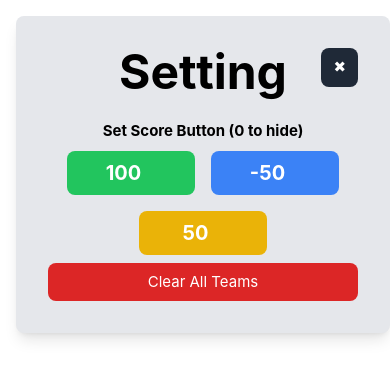
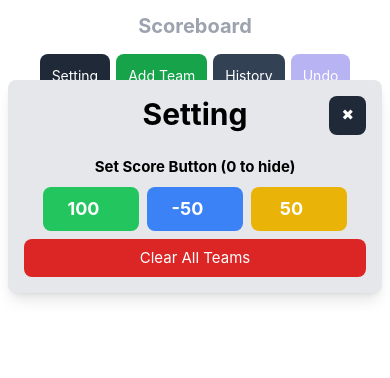
Before and after one commit to mrtalhim/cerdas-cermat-scoreboard, a Vue app: page / in a window 390 px wide. Shown: the top 378 px of the page. Built offline with nearby package versions, Linux system fonts and the light colour scheme.

Commit message:
responsive layout: mobile-first grid, portrait stacking, safe-area touch targets

```diff
--- a/src/components/Scoreboard.vue
+++ b/src/components/Scoreboard.vue
@@ -1,26 +1,26 @@
 <template>
-  <div :class="['flex flex-col items-center mx-auto text-center p-4 gap-2 min-h-screen relative', backgroundColorClass]">
+  <div :class="['flex flex-col items-center mx-auto text-center p-2 portrait:p-2 sm:p-4 gap-1.5 portrait:gap-1.5 sm:gap-2 min-h-screen min-h-dvh relative w-full max-w-7xl overflow-x-clip pb-[max(0.5rem,env(safe-area-inset-bottom))]', backgroundColorClass]">
     <input
       v-model="title"
       placeholder="Scoreboard"
       aria-label="Scoreboard title"
-      class="w-full font-bold text-4xl text-center text-pretty bg-transparent"
+      class="w-full font-bold text-xl portrait:text-xl sm:text-3xl lg:text-4xl text-center text-pretty bg-transparent px-2 py-1"
     />
 
     <!-- Toolbar -->
-    <div class="flex flex-row flex-wrap gap-2 items-center justify-center m-2">
-      <button @click="togglePanel" class="bg-gray-800 text-white px-4 py-2 rounded-lg">
+    <div class="flex flex-row flex-wrap gap-1.5 portrait:gap-1.5 sm:gap-2 items-center justify-center m-1 sm:m-2 w-full max-w-4xl px-1">
+      <button @click="togglePanel" class="bg-gray-800 text-white text-sm sm:text-base px-3 sm:px-4 py-2 rounded-lg touch-manipulation portrait:min-h-[2.75rem]">
         Setting
       </button>
       <button
         @click="addTeam"
-        class="bg-green-600 text-white px-4 py-2 rounded-lg transition-all duration-100 hover:scale-105 active:scale-105"
+        class="bg-green-600 text-white text-sm sm:text-base px-3 sm:px-4 py-2 rounded-lg transition-all duration-100 hover:scale-105 active:scale-105 touch-manipulation portrait:min-h-[2.75rem]"
       >
         Add Team
       </button>
       <button
         @click="toggleHistory"
-        class="bg-slate-700 text-white px-4 py-2 rounded-lg relative"
+        class="bg-slate-700 text-white text-sm sm:text-base px-3 sm:px-4 py-2 rounded-lg relative touch-manipulation portrait:min-h-[2.75rem]"
         aria-label="Toggle score history"
       >
         History
@@ -35,7 +35,7 @@
         @click="undo"
         :disabled="!canUndo"
         title="Undo last change (Ctrl+Z)"
-        class="bg-indigo-600 text-white px-4 py-2 rounded-lg disabled:opacity-40 disabled:cursor-not-allowed"
+        class="bg-indigo-600 text-white text-sm sm:text-base px-3 sm:px-4 py-2 rounded-lg disabled:opacity-40 disabled:cursor-not-allowed touch-manipulation portrait:min-h-[2.75rem]"
       >
         Undo
       </button>
@@ -43,7 +43,7 @@
         @click="redo"
         :disabled="!canRedo"
         title="Redo (Ctrl+Shift+Z)"
-        class="bg-indigo-400 text-white px-4 py-2 rounded-lg disabled:opacity-40 disabled:cursor-not-allowed"
+        class="bg-indigo-400 text-white text-sm sm:text-base px-3 sm:px-4 py-2 rounded-lg disabled:opacity-40 disabled:cursor-not-allowed touch-manipulation portrait:min-h-[2.75rem]"
       >
         Redo
       </button>
@@ -51,11 +51,11 @@
         @click="celebrateWinner"
         :disabled="teams.length === 0"
         title="Celebrate current leader"
-        class="bg-amber-500 text-black font-bold px-4 py-2 rounded-lg disabled:opacity-40 disabled:cursor-not-allowed transition-all duration-100 hover:scale-105"
+        class="bg-amber-500 text-black font-bold text-sm sm:text-base px-3 sm:px-4 py-2 rounded-lg disabled:opacity-40 disabled:cursor-not-allowed transition-all duration-100 hover:scale-105 touch-manipulation portrait:min-h-[2.75rem]"
       >
         🎉 Winner
       </button>
-      <div v-if="!isCountingDown" class="flex gap-2 items-center">
+      <div v-if="!isCountingDown" class="flex flex-row flex-wrap gap-1.5 sm:gap-2 items-center justify-center portrait:w-full">
         <label class="sr-only" for="timer-minutes">Minutes</label>
         <input
           id="timer-minutes"
@@ -64,7 +64,7 @@
           min="0"
           max="999"
           placeholder="Minutes"
-          class="w-20 text-black text-end p-2 border rounded-lg"
+          class="w-16 sm:w-20 text-base text-black text-end p-2 border rounded-lg"
         />
         <span aria-hidden="true">m</span>
         <label class="sr-only" for="timer-seconds">Seconds</label>
@@ -75,17 +75,17 @@
           min="0"
           max="59"
           placeholder="Seconds"
-          class="w-20 text-black text-end p-2 border rounded-lg"
+          class="w-16 sm:w-20 text-base text-black text-end p-2 border rounded-lg"
         />
         <span aria-hidden="true">s</span>
-        <button @click="startCountdown" class="bg-green-600 text-white px-4 py-2 rounded-lg">
+        <button @click="startCountdown" class="bg-green-600 text-white text-sm sm:text-base px-3 sm:px-4 py-2 rounded-lg touch-manipulation portrait:min-h-[2.75rem]">
           Timer
         </button>
       </div>
     </div>
 
     <!-- Leader banner -->
-    <div v-if="leaderNames" class="text-lg font-semibold text-gray-800" aria-live="polite">
+    <div v-if="leaderNames" class="text-base sm:text-lg font-semibold text-gray-800 px-2 text-balance" aria-live="polite">
       👑 Leading: {{ leaderNames }}
     </div>
 
@@ -93,36 +93,36 @@
     <transition name="fade">
       <div
         v-show="isPanelOpen"
-        class="absolute self-start z-20 flex flex-col bg-gray-200 p-8 gap-2 rounded-lg shadow-lg"
+        class="absolute top-24 portrait:top-20 sm:top-36 left-1/2 -translate-x-1/2 sm:left-4 sm:translate-x-0 sm:self-start z-20 flex flex-col bg-gray-200 p-4 portrait:p-4 sm:p-8 gap-2 rounded-lg shadow-lg w-[min(24rem,calc(100vw-1rem))] max-h-[85dvh] portrait:max-h-[calc(100dvh-6rem)] overflow-y-auto"
       >
         <div class="flex flex-row gap-2 justify-end items-baseline">
-          <h2 class="text-5xl text-black font-bold mb-4 w-full">Setting</h2>
+          <h2 class="text-3xl sm:text-5xl text-black font-bold mb-4 w-full">Setting</h2>
           <button @click="togglePanel" class="absolute bg-gray-800 text-white px-3 py-2 rounded-lg" aria-label="Close settings">
             &#10006;
           </button>
         </div>
         <div class="flex flex-col gap-2">
           <span class="text-black font-bold">Set Score Button (0 to hide)</span>
-          <div class="flex flex-wrap gap-4 justify-center w-auto">
+          <div class="flex flex-wrap gap-2 sm:gap-4 justify-center w-full">
             <input
               v-model.number="globalScores.score1"
               type="number"
               aria-label="First score button value"
-              class="bg-green-500 text-xl text-white font-bold text-center p-2 max-w-32 rounded-lg"
+              class="bg-green-500 text-lg sm:text-xl text-white font-bold text-center p-2 w-24 sm:w-32 min-w-0 rounded-lg"
               placeholder="Score Value"
             />
             <input
               v-model.number="globalScores.score2"
               type="number"
               aria-label="Second score button value"
-              class="bg-blue-500 text-xl text-white font-bold text-center p-2 max-w-32 rounded-lg"
+              class="bg-blue-500 text-lg sm:text-xl text-white font-bold text-center p-2 w-24 sm:w-32 min-w-0 rounded-lg"
               placeholder="Score Value"
             />
             <input
               v-model.number="globalScores.score3"
               type="number"
               aria-label="Third score button value"
-              class="bg-yellow-500 text-xl text-white font-bold text-center p-2 max-w-32 rounded-lg"
+              class="bg-yellow-500 text-lg sm:text-xl text-white font-bold text-center p-2 w-24 sm:w-32 min-w-0 rounded-lg"
               placeholder="Score Value"
             />
           </div>
@@ -137,7 +137,7 @@
     <transition name="fade">
       <div
         v-show="isHistoryOpen"
-        class="absolute self-end z-20 flex flex-col bg-white p-6 gap-2 rounded-lg shadow-lg w-80 max-h-[70vh] text-left"
+        class="absolute top-24 portrait:top-20 sm:top-36 left-1/2 -translate-x-1/2 sm:left-auto sm:translate-x-0 sm:right-4 sm:self-end z-20 flex flex-col bg-white p-4 sm:p-6 gap-2 rounded-lg shadow-lg w-[min(20rem,calc(100vw-1rem))] max-h-[70vh] max-h-[70dvh] portrait:max-h-[calc(100dvh-6rem)] overflow-hidden text-left"
       >
         <div class="flex flex-row gap-2 justify-between items-center">
           <h2 class="text-2xl text-black font-bold">History</h2>
@@ -171,7 +171,7 @@
         <p v-if="history.length === 0" class="text-gray-500 text-sm">
           No changes yet. Score updates, adds and removes will show up here.
         </p>
-        <ol v-else class="overflow-y-auto flex flex-col gap-1 pr-1">
+        <ol v-else class="overflow-y-auto min-h-0 flex flex-col gap-1 pr-1">
           <li
             v-for="entry in historyReversed"
             :key="entry.id"
@@ -187,40 +187,40 @@
     <!-- Countdown overlay -->
     <div
       v-if="isCountingDown"
-      class="absolute inset-0 z-30 bg-black bg-opacity-75 flex flex-col items-center justify-center gap-4"
+      class="absolute inset-0 z-30 bg-black bg-opacity-75 flex flex-col items-center justify-center gap-4 p-4"
     >
-      <div class="text-white text-9xl font-bold animate-pulse" aria-live="assertive">
+      <div class="text-white font-bold tabular-nums leading-none text-center text-[clamp(2.75rem,17vw,9rem)] portrait:text-[clamp(2.75rem,20vw,6.5rem)] animate-pulse" aria-live="assertive">
         {{ formattedCountdown }}
       </div>
-      <div class="flex gap-2">
+      <div class="flex flex-wrap gap-2 justify-center portrait:gap-3">
         <button
           v-if="!isPaused"
           @click="pauseCountdown"
-          class="bg-amber-500 text-black font-bold px-4 py-2 rounded-lg"
+          class="bg-amber-500 text-black font-bold px-4 py-2 rounded-lg touch-manipulation portrait:min-h-[2.75rem] portrait:px-6"
         >
           Pause
         </button>
         <button
           v-else
           @click="resumeCountdown"
-          class="bg-green-600 text-white px-4 py-2 rounded-lg"
+          class="bg-green-600 text-white px-4 py-2 rounded-lg touch-manipulation portrait:min-h-[2.75rem] portrait:px-6"
         >
           Resume
         </button>
-        <button @click="resetCountdown" class="bg-red-600 text-white px-4 py-2 rounded-lg">
+        <button @click="resetCountdown" class="bg-red-600 text-white px-4 py-2 rounded-lg touch-manipulation portrait:min-h-[2.75rem] portrait:px-6">
           Reset
         </button>
       </div>
     </div>
 
     <!-- Team Panel -->
-    <transition-group name="fade" tag="div" :class="['grid gap-4 w-full h-4/6 flex-1 px-8 pb-8', teamGridClass]">
+    <transition-group name="fade" tag="div" :class="['grid gap-2 portrait:gap-2 sm:gap-4 w-full flex-1 min-h-0 px-1 sm:px-4 lg:px-8 pb-2 portrait:pb-2 sm:pb-8 auto-rows-fr', teamGridClass]">
       <div
         v-for="team in teams"
         :key="team.id"
         :data-team-id="team.id"
         :class="[
-          'team-card flex flex-col p-4 gap-2 rounded-lg shadow transition-all duration-300',
+          'team-card flex flex-col p-3 sm:p-4 gap-2 rounded-lg shadow transition-all duration-300 min-h-[9rem] portrait:min-h-[12rem] sm:min-h-[12rem] min-w-0',
           team.lastChange > 0
             ? 'bg-green-500 scale-110'
             : team.lastChange < 0
@@ -229,15 +229,15 @@
           leaders.includes(team.id) ? 'ring-4 ring-amber-400' : ''
         ]"
       >
-        <div class="flex flex-row gap-2">
+        <div class="flex flex-row gap-2 min-w-0">
           <input
             v-model="team.name"
             placeholder="Team Name"
             :aria-label="`Team ${team.id} name`"
-            class="text-2xl text-gray-950 text-center font-bold p-2 w-full border rounded-lg uppercase transition-all duration-100"
+            class="text-base portrait:text-lg sm:text-xl lg:text-2xl text-gray-950 text-center font-bold p-2 w-full min-w-0 border rounded-lg uppercase transition-all duration-100"
           />
           <button
-            class="bg-red-600 text-white px-4 rounded-lg transition-all duration-100 hover:scale-105"
+            class="bg-red-600 text-white px-3 sm:px-4 rounded-lg shrink-0 touch-manipulation portrait:min-h-[2.75rem] portrait:min-w-[2.75rem] transition-all duration-100 hover:scale-105"
             @click="removeTeam(team.id)"
             aria-label="Remove team"
           >
@@ -245,12 +245,14 @@
           </button>
         </div>
 
-        <div class="flex flex-row flex-1 justify-between">
+        <!-- Portrait phones: score on top, buttons in a 3-across row below.
+             Landscape / wide: classic side-by-side with vertical buttons. -->
+        <div class="flex flex-1 min-h-0 gap-2 portrait:flex-col portrait:justify-center landscape:flex-row landscape:justify-between">
           <transition name="bounce" mode="out-in">
             <div
               :key="team.score"
               :class="[
-                'text-black font-bold subpixel-antialiased flex-1 flex items-center justify-center',
+                'text-black font-bold tabular-nums leading-none subpixel-antialiased flex-1 min-w-0 flex items-center justify-center whitespace-nowrap overflow-hidden portrait:py-2 portrait:min-h-[4.5rem]',
                 scoreClass
               ]"
               aria-live="polite"
@@ -259,11 +261,11 @@
             </div>
           </transition>
 
-          <div class="flex flex-col justify-center gap-2">
+          <div class="gap-2 portrait:grid portrait:grid-cols-3 portrait:w-full landscape:flex landscape:flex-col landscape:justify-center landscape:shrink-0 landscape:w-20 sm:landscape:w-24">
             <button
               v-if="globalScores.score1 !== 0"
               @click="changeScore(team.id, globalScores.score1)"
-              class="bg-green-500 text-white font-bold px-2 py-1 rounded-lg transition-all duration-100 hover:scale-105"
+              class="bg-green-500 text-white text-sm portrait:text-base sm:text-base font-bold px-2 py-1 min-h-[2.25rem] portrait:min-h-[2.75rem] rounded-lg transition-all duration-100 hover:scale-105 touch-manipulation"
             >
               {{ globalScores.score1 >= 0 ? '+' : '' }}{{ globalScores.score1 }}
             </button>
@@ -271,7 +273,7 @@
             <button
               v-if="globalScores.score2 !== 0"
               @click="changeScore(team.id, globalScores.score2)"
-              class="bg-blue-500 text-white font-bold px-2 py-1 rounded-lg transition-all duration-100 hover:scale-105"
+              class="bg-blue-500 text-white text-sm portrait:text-base sm:text-base font-bold px-2 py-1 min-h-[2.25rem] portrait:min-h-[2.75rem] rounded-lg transition-all duration-100 hover:scale-105 touch-manipulation"
             >
               {{ globalScores.score2 >= 0 ? '+' : '' }}{{ globalScores.score2 }}
             </button>
@@ -279,7 +281,7 @@
             <button
               v-if="globalScores.score3 !== 0"
               @click="changeScore(team.id, globalScores.score3)"
-              class="bg-yellow-500 text-white font-bold px-2 py-1 rounded-lg transition-all duration-100 hover:scale-105"
+              class="bg-yellow-500 text-white text-sm portrait:text-base sm:text-base font-bold px-2 py-1 min-h-[2.25rem] portrait:min-h-[2.75rem] rounded-lg transition-all duration-100 hover:scale-105 touch-manipulation"
             >
               {{ globalScores.score3 >= 0 ? '+' : '' }}{{ globalScores.score3 }}
             </button>
@@ -346,16 +348,20 @@ export default {
       return `${minutes}:${seconds}`
     },
     teamGridClass() {
+      // Mobile-first, capped by team count so a lone team never sits in half a row.
+      // Narrow / side-by-side windows (<640px) always stack to a single column.
       const teamCount = this.teams.length
-      if (teamCount < 2) return 'grid-cols-1'
-      if (teamCount <= 4) return 'grid-cols-2'
-      if (teamCount <= 6) return 'grid-cols-3'
-      return 'grid-cols-4'
+      if (teamCount <= 1) return 'grid-cols-1'
+      if (teamCount === 2) return 'grid-cols-1 sm:grid-cols-2'
+      if (teamCount === 3) return 'grid-cols-1 sm:grid-cols-2 lg:grid-cols-3'
+      if (teamCount === 4) return 'grid-cols-1 sm:grid-cols-2 xl:grid-cols-4'
+      if (teamCount <= 6) return 'grid-cols-1 sm:grid-cols-2 lg:grid-cols-3'
+      return 'grid-cols-1 sm:grid-cols-2 lg:grid-cols-3 xl:grid-cols-4'
     },
     scoreClass() {
       const teamCount = this.teams.length
-      if (teamCount <= 6) return 'text-8xl'
-      return 'text-6xl'
+      if (teamCount <= 6) return 'text-4xl portrait:text-5xl sm:text-6xl lg:text-7xl xl:text-8xl'
+      return 'text-3xl portrait:text-4xl sm:text-5xl lg:text-6xl'
     },
     leaders() {
       if (this.teams.length < 2) return []
```
